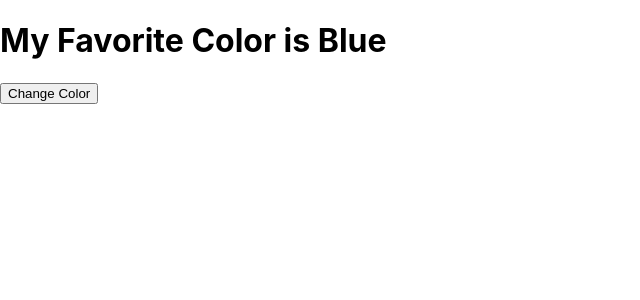
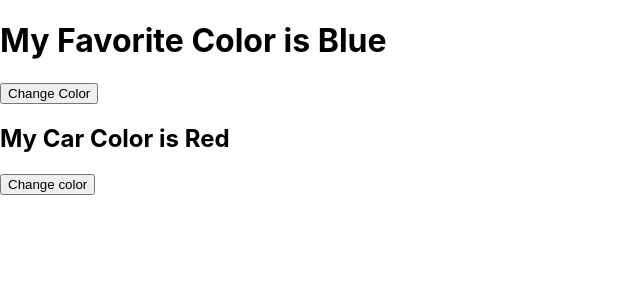
Before and after one commit to ruhan-2908/Reactify, a React (Create React App) app: page / in a window 1280 px wide. Shown: the top 300 px of the page, without its empty margins (0-640 px from the left). Built offline with nearby package versions, Linux system fonts and the light colour scheme.

Commit message:
Final Patch for Car.js

```diff
--- a/src/components/Car.js
+++ b/src/components/Car.js
@@ -17,3 +17,6 @@ class Car extends React.Component{
         )
     }
 }
+
+
+export default Car;
--- a/src/index.js
+++ b/src/index.js
@@ -4,11 +4,13 @@ import './index.css';
 // import App from './App';
 import reportWebVitals from './reportWebVitals';
 import FavoriteColor  from './components/FavoriteColor';
+import Car from './components/Car'
 
 const root = ReactDOM.createRoot(document.getElementById('root'));
 root.render(
   <React.StrictMode>
     <FavoriteColor/>
+    <Car/>
   </React.StrictMode>
 );
 
```
